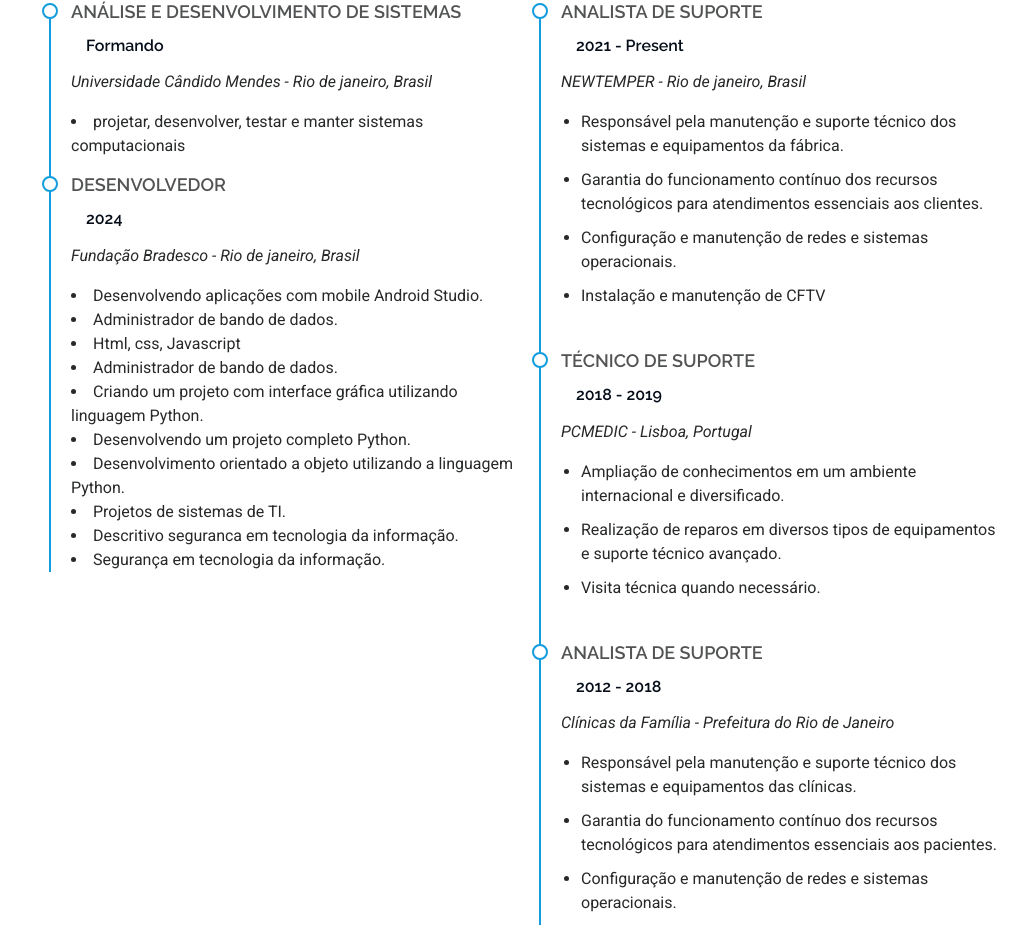
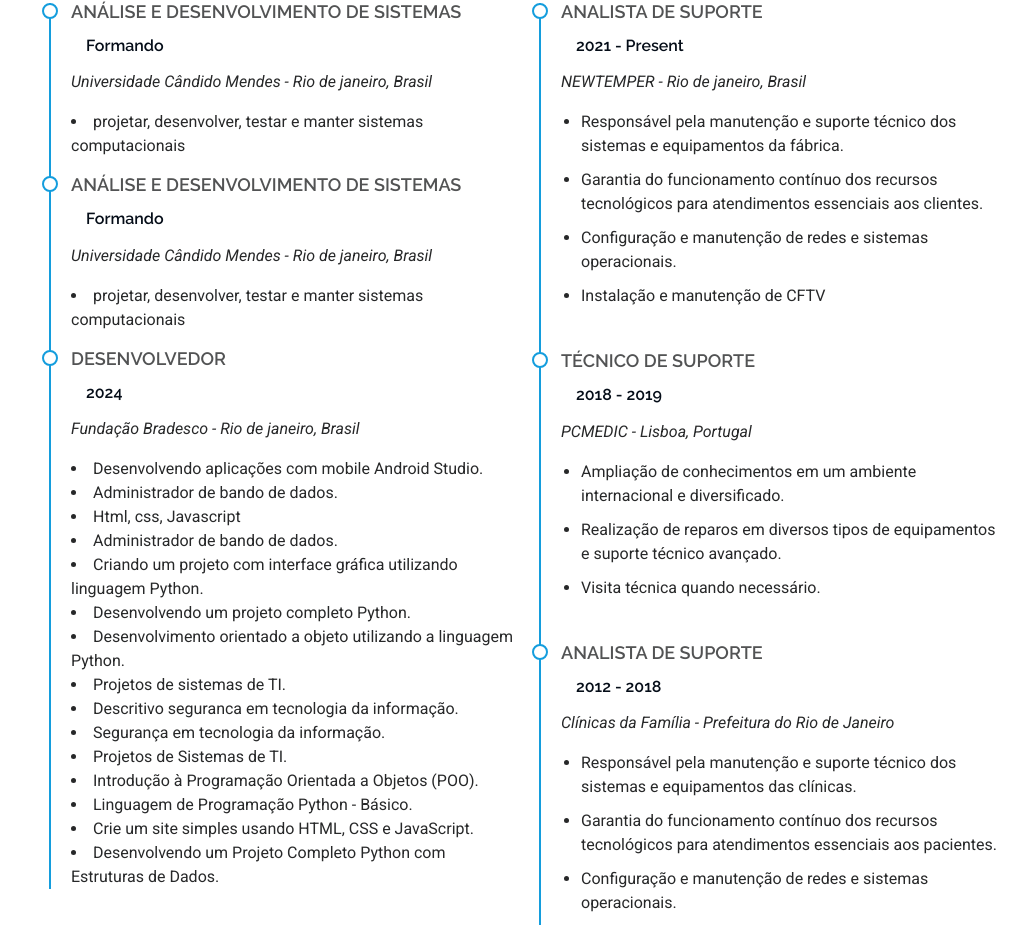
Before and after one commit to viniciusrx01/perfil, a plain HTML site: page index.html in a window 1280 px wide. Shown: the part 3255-4183 px from the top of the page, without its empty margins (263-1280 px from the left). Drawn offline with nearby package versions, Linux system fonts and the light colour scheme.

Commit message:
Update index.html

```diff
--- a/index.html
+++ b/index.html
@@ -350,6 +350,13 @@
             </div><!-- Edn Resume Item -->
 
             <div class="resume-item">
+              <h4>Análise e Desenvolvimento de Sistemas</h4>
+              <h5>Formando</h5>
+              <p><em>Universidade Cândido Mendes - Rio de janeiro, Brasil</em></p>
+              <li>projetar, desenvolver, testar e manter sistemas computacionais</li>
+            </div><!-- Edn Resume Item -->
+
+            <div class="resume-item">
               <h4>Desenvolvedor</h4>
               <h5>2024</h5>
               <p><em>Fundação Bradesco - Rio de janeiro, Brasil</em></p>
@@ -363,6 +370,12 @@
               <li>Projetos de sistemas de TI.</li>
               <li>Descritivo seguranca em tecnologia da informação.</li>
               <li>Segurança em tecnologia da informação.</li>
+              <li>Projetos de Sistemas de TI.</li>
+              <li>Introdução à Programação Orientada a Objetos (POO).</li>
+              <li>Linguagem de Programação Python - Básico.</li>
+              <li>Crie um site simples usando HTML, CSS e JavaScript.</li>
+              <li>Desenvolvendo um Projeto Completo Python com Estruturas de Dados.</li>
+
             </div><!-- Edn Resume Item -->
 
           </div>
```
